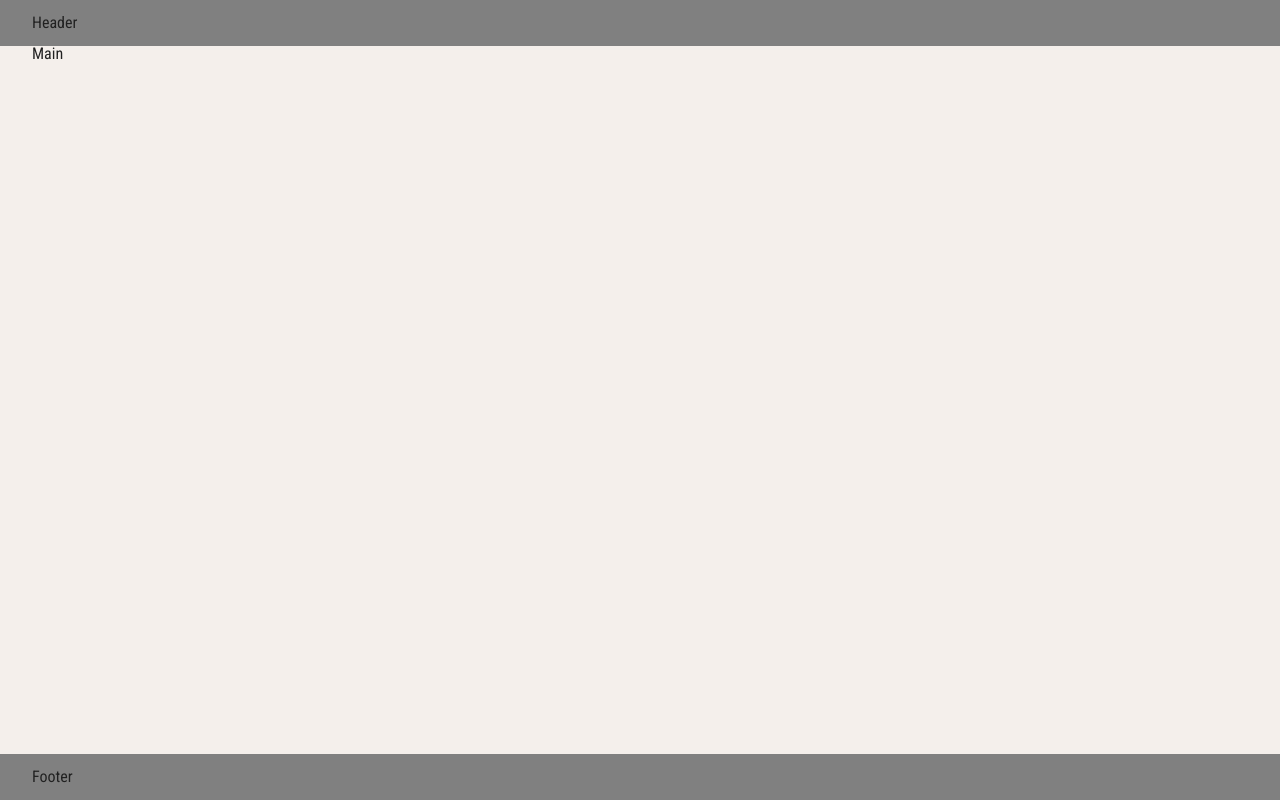
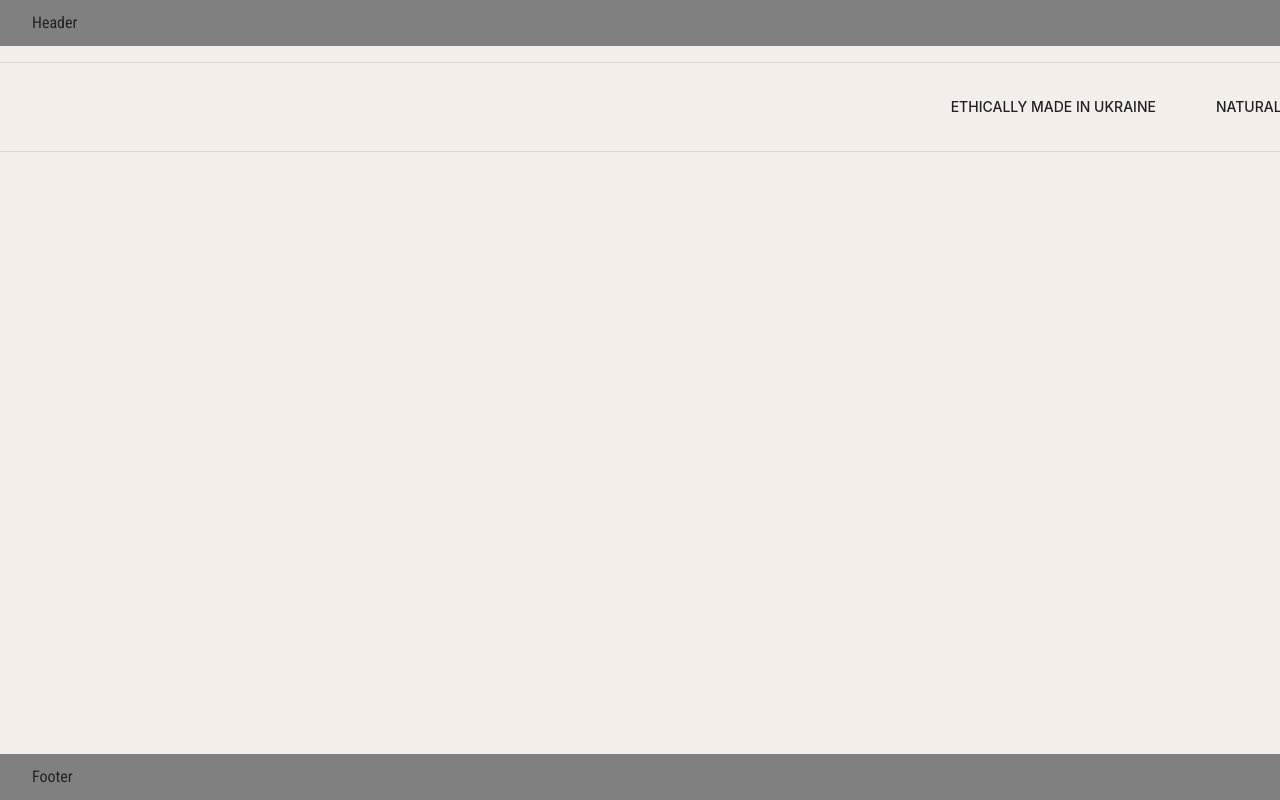
Before and after one commit to dimatytenko/knitty, a React (Vite) app: page / in a window 1280 px wide. Built offline with nearby package versions, Linux system fonts and the light colour scheme.

Commit message:
adde benefits section

```diff
--- /dev/null
+++ b/src/components/Benefits/index.tsx
@@ -0,0 +1,22 @@
+import React from 'react';
+
+import { Container } from '../Layout/styles';
+import { BenefitsWrapper, BenefitsList, BenefitsItem } from './styles';
+import { BenefitsProps } from './types';
+import { Text3Bold } from '../../ui-kit/Typography';
+
+export const BenefitsComponent: React.FC<BenefitsProps> = ({ benefits }) => {
+  return (
+    <BenefitsWrapper>
+      <Container>
+        <BenefitsList>
+          {benefits.map((benefit) => (
+            <BenefitsItem key={benefit.id}>
+              <Text3Bold case="uppercase">{benefit.title}</Text3Bold>
+            </BenefitsItem>
+          ))}
+        </BenefitsList>
+      </Container>
+    </BenefitsWrapper>
+  );
+};
--- /dev/null
+++ b/src/components/Benefits/styles.ts
@@ -0,0 +1,28 @@
+import styled, { keyframes } from 'styled-components';
+
+export const BenefitsWrapper = styled.div`
+  padding: 36px 0;
+  border-top: 1px solid rgba(0, 0, 0, 0.1);
+  border-bottom: 1px solid rgba(0, 0, 0, 0.1);
+  cursor: pointer;
+  &:hover ul {
+    animation-play-state: paused;
+  }
+`;
+
+const marquee = keyframes`
+  0% { transform: translateX(100%); }
+  100% { transform: translateX(-100%); }
+  `;
+
+export const BenefitsList = styled.ul`
+  display: flex;
+  align-items: center;
+  justify-content: center;
+  gap: 60px;
+  width: 100%;
+  white-space: nowrap;
+  animation: ${marquee} 50s linear infinite;
+`;
+
+export const BenefitsItem = styled.li``;
--- /dev/null
+++ b/src/components/Benefits/types.ts
@@ -0,0 +1,8 @@
+export interface BenefitsProps {
+  benefits: BenefitsType[];
+}
+
+export interface BenefitsType {
+  id: string;
+  title: string;
+}
--- a/src/components/Layout/index.tsx
+++ b/src/components/Layout/index.tsx
@@ -1,7 +1,7 @@
 import { FC, useEffect } from 'react';
 import { useLocation } from 'react-router-dom';
 
-import { StyledLayout, Main, Container } from './styles';
+import { StyledLayout, Main } from './styles';
 import { IAppLayoutProps } from '../../types/layout';
 
 export const LayoutComponent: FC<IAppLayoutProps> = ({
@@ -21,9 +21,7 @@ export const LayoutComponent: FC<IAppLayoutProps> = ({
   return (
     <StyledLayout {...props}>
       {!hideHeader && header}
-      <Main>
-        <Container>{children}</Container>
-      </Main>
+      <Main>{children}</Main>
 
       {!hideFooter && footer}
     </StyledLayout>
--- /dev/null
+++ b/src/containers/Benefits/index.tsx
@@ -0,0 +1,32 @@
+import { BenefitsComponent } from '../../components/Benefits';
+
+const benefits = [
+  {
+    id: '1',
+    title: 'ethically made in ukraine',
+  },
+  {
+    id: '2',
+    title: 'natural yarns only',
+  },
+  {
+    id: '3',
+    title: 'artisan craftsmanship',
+  },
+  {
+    id: '4',
+    title: 'original patterns',
+  },
+  {
+    id: '5',
+    title: 'cultural heritage',
+  },
+  {
+    id: '6',
+    title: 'versatile fashion',
+  },
+];
+
+export const Benefits = () => {
+  return <BenefitsComponent benefits={benefits} />;
+};
--- a/src/containers/Main/index.tsx
+++ b/src/containers/Main/index.tsx
@@ -1,3 +1,10 @@
+import { Benefits } from '../Benefits';
+
 export const Main = () => {
-  return <div>Main</div>;
+  return (
+    <div>
+      <br />
+      <Benefits />
+    </div>
+  );
 };
```
